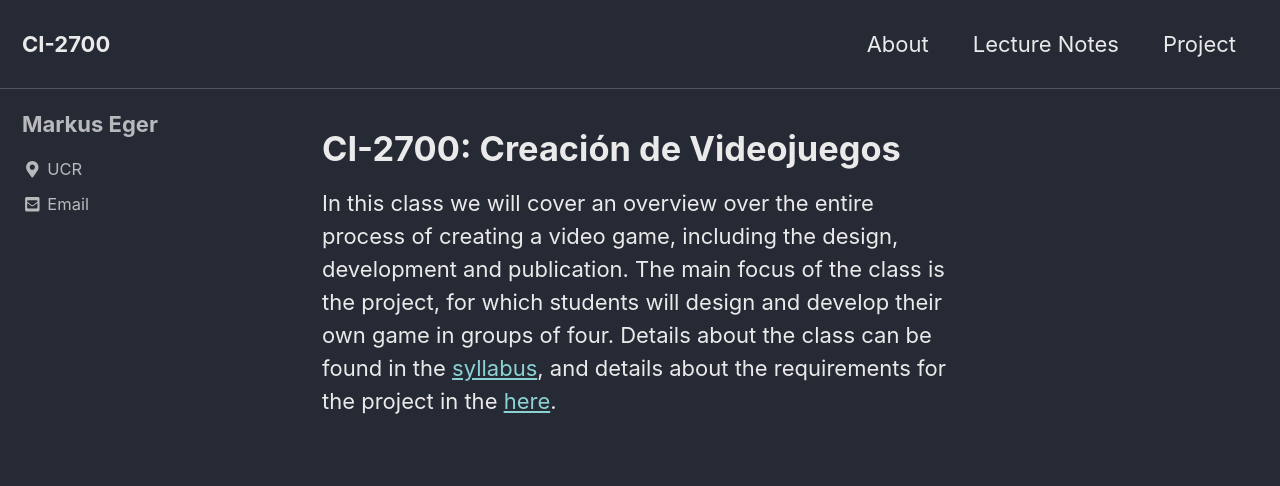
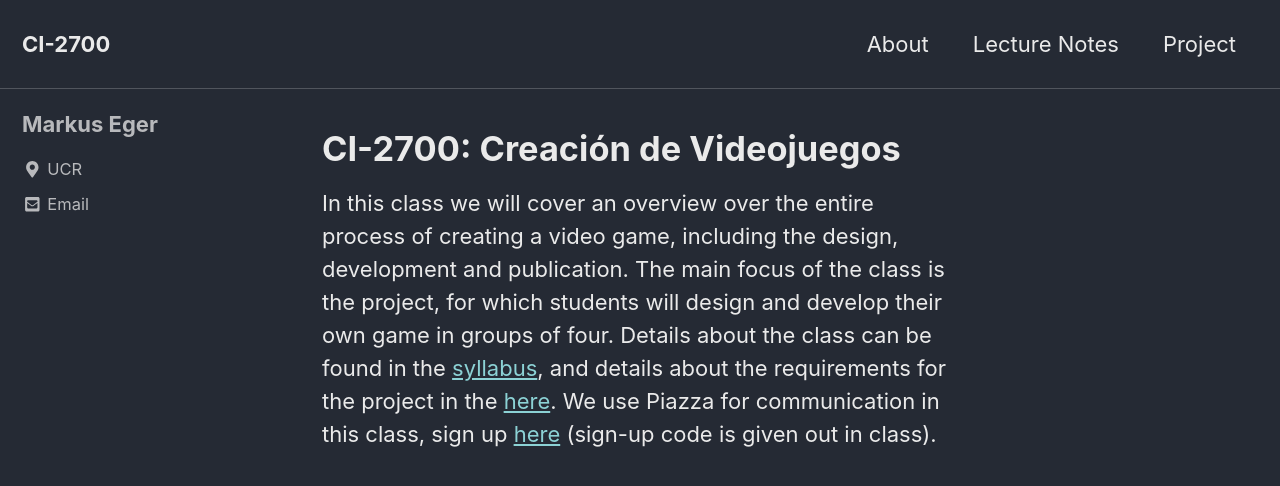
Before and after one commit to yawgmoth/CI-2700, a Jekyll site: the page built from index.html, in a window 1280 px wide and 900 px high. Shown: the top 486 px of the window. Built offline with Jekyll 4.4.1, drawn with Linux system fonts in a browser that asks for light colours; cached includes are drawn as plain includes; nearby versions of some CDN libraries; the list of posts is cut into pages by our own code.

Commit message:
add link to piazza

```diff
--- a/index.html
+++ b/index.html
@@ -6,3 +6,5 @@ author_profile: true
 <h1>CI-2700: Creaci&oacute;n de Videojuegos</h1>
 
 In this class we will cover an overview over the entire process of creating a video game, including the design, development and publication. The main focus of the class is the project, for which students will design and develop their own game in groups of four. Details about the class can be found in the <a href="assets/pdf/syllabus.pdf">syllabus</a>, and details about the requirements for the project in the <a href="assets/pdf/project.pdf">here</a>.
+
+We use Piazza for communication in this class, sign up <a href="piazza.com/ucr.ac.cr/winter2019/ci2700">here</a> (sign-up code is given out in class).
```
